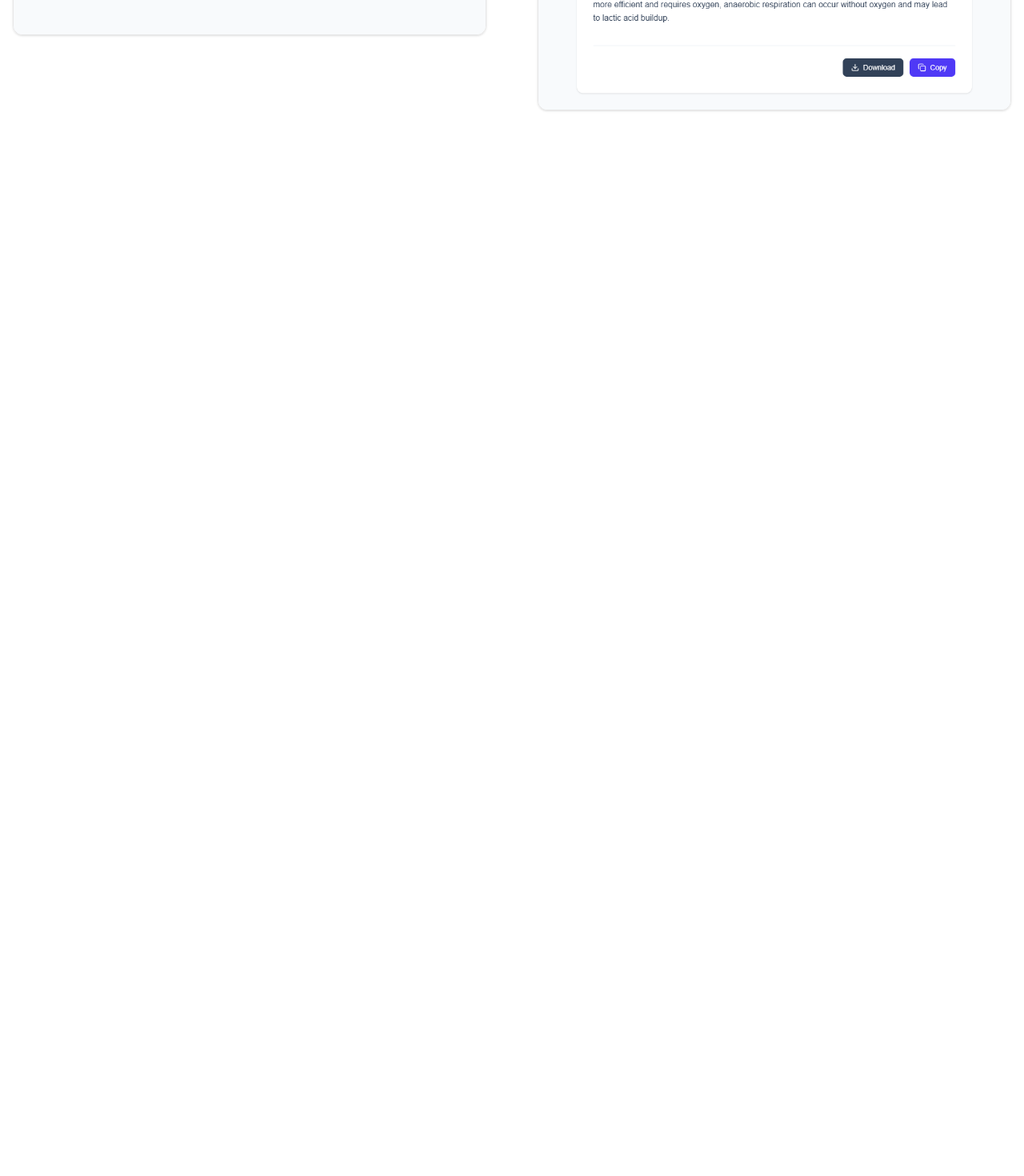
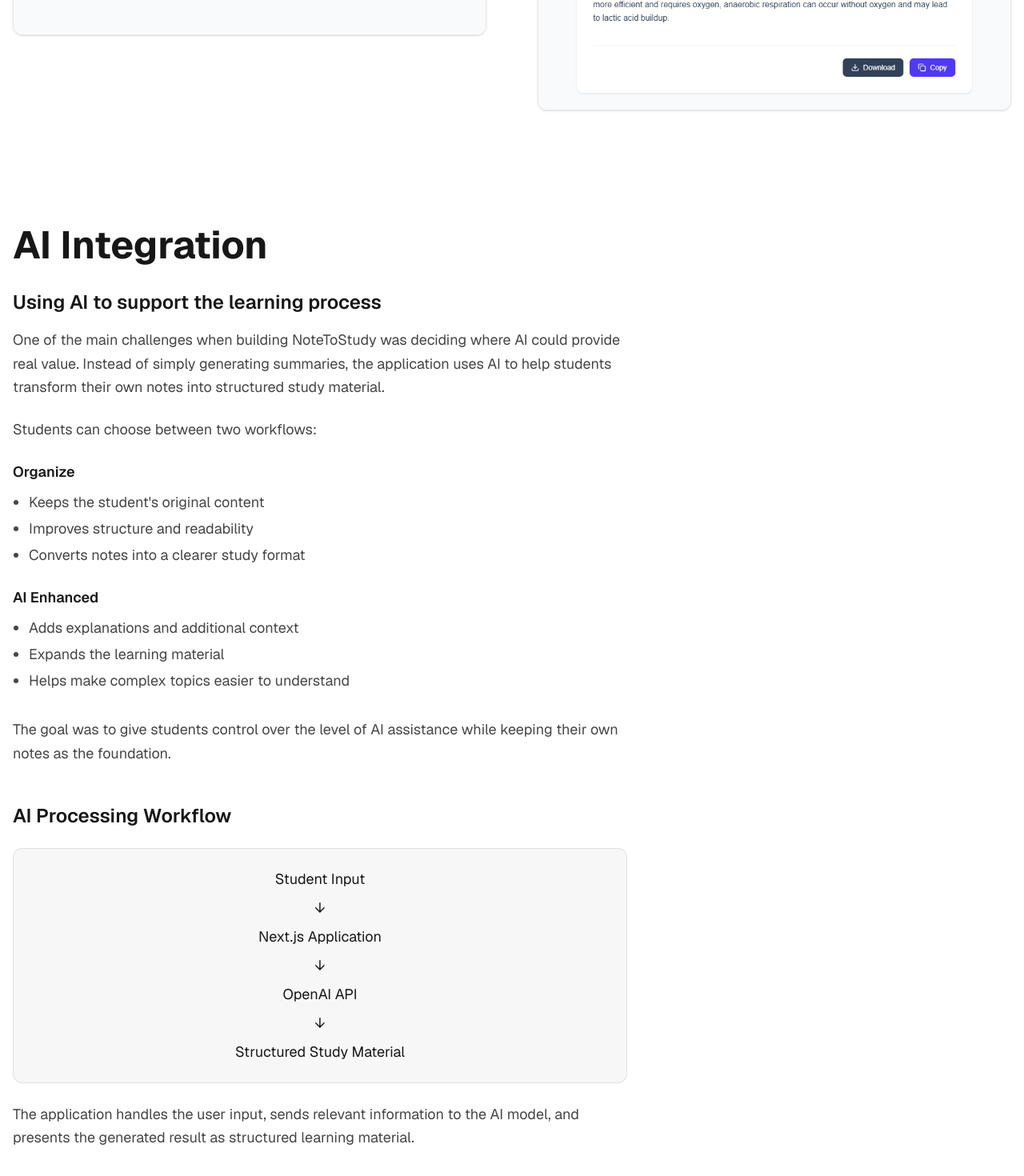
Before and after one commit to Jheintze/portfolio, a Next.js app: page /projects/NoteToStudy in a window 1280 px wide. Shown: the part 2572-4042 px from the top of the page at 80% size. Before the commit the page ends 2790 px from the top, so only its background shows below. Built offline with nearby package versions, Linux system fonts and the light colour scheme.

Commit message:
add ai-integration section

```diff
--- a/src/app/projects/NoteToStudy/page.tsx
+++ b/src/app/projects/NoteToStudy/page.tsx
@@ -2,7 +2,7 @@ import Image from "next/image";
 
 const sectionHeadingClassName = "text-4xl font-bold sm:text-5xl";
 
-export default function notetostudy(){
+export default function NoteToStudy(){
     return (
         <main>
      <section className="mx-auto max-w-7xl px-4 pt-16 pb-20 text-center">
@@ -97,7 +97,83 @@ The challenge was creating a simple workflow where students could transform unor
   </div> </div>
 </div>
 </section>
+<section className="mx-auto max-w-7xl px-4 pt-16 pb-20">
+  <h2 className={sectionHeadingClassName}>
+    AI Integration
+  </h2>
 
+  <div className="mt-8 max-w-3xl text-lg leading-relaxed text-foreground/80">
+    <h3 className="text-2xl font-semibold text-foreground">
+      Using AI to support the learning process
+    </h3>
+
+    <p className="mt-4">
+      One of the main challenges when building NoteToStudy was deciding where
+      AI could provide real value. Instead of simply generating summaries, the
+      application uses AI to help students transform their own notes into
+      structured study material.
+    </p>
+
+    <p className="mt-6">
+      Students can choose between two workflows:
+    </p>
+
+    <div className="mt-6 space-y-6">
+      <div>
+        <h4 className="font-semibold text-foreground">
+          Organize
+        </h4>
+
+        <ul className="mt-2 list-disc space-y-1 pl-5">
+          <li>Keeps the student&apos;s original content</li>
+          <li>Improves structure and readability</li>
+          <li>Converts notes into a clearer study format</li>
+        </ul>
+      </div>
+
+      <div>
+        <h4 className="font-semibold text-foreground">
+          AI Enhanced
+        </h4>
+
+        <ul className="mt-2 list-disc space-y-1 pl-5">
+          <li>Adds explanations and additional context</li>
+          <li>Expands the learning material</li>
+          <li>
+          Helps make complex topics easier to understand
+          </li>
+        </ul>
+      </div>
+    </div>
+
+    <p className="mt-8">
+      The goal was to give students control over the level of AI assistance
+      while keeping their own notes as the foundation.
+    </p>
+  </div>
+
+  <div className="mt-12 max-w-3xl">
+    <h3 className="text-2xl font-semibold text-foreground">
+      AI Processing Workflow
+    </h3>
+
+    <div className="mt-6 rounded-xl border border-foreground/10 bg-foreground/[0.03] p-6 text-center text-lg">
+      <p>Student Input</p>
+      <p className="my-2">↓</p>
+      <p>Next.js Application</p>
+      <p className="my-2">↓</p>
+      <p>OpenAI API</p>
+      <p className="my-2">↓</p>
+      <p>Structured Study Material</p>
+    </div>
+
+    <p className="mt-6 text-lg leading-relaxed text-foreground/80">
+      The application handles the user input, sends relevant information to the
+      AI model, and presents the generated result as structured learning
+      material.
+    </p>
+  </div>
+</section>
 </main>
     )
 }
```
